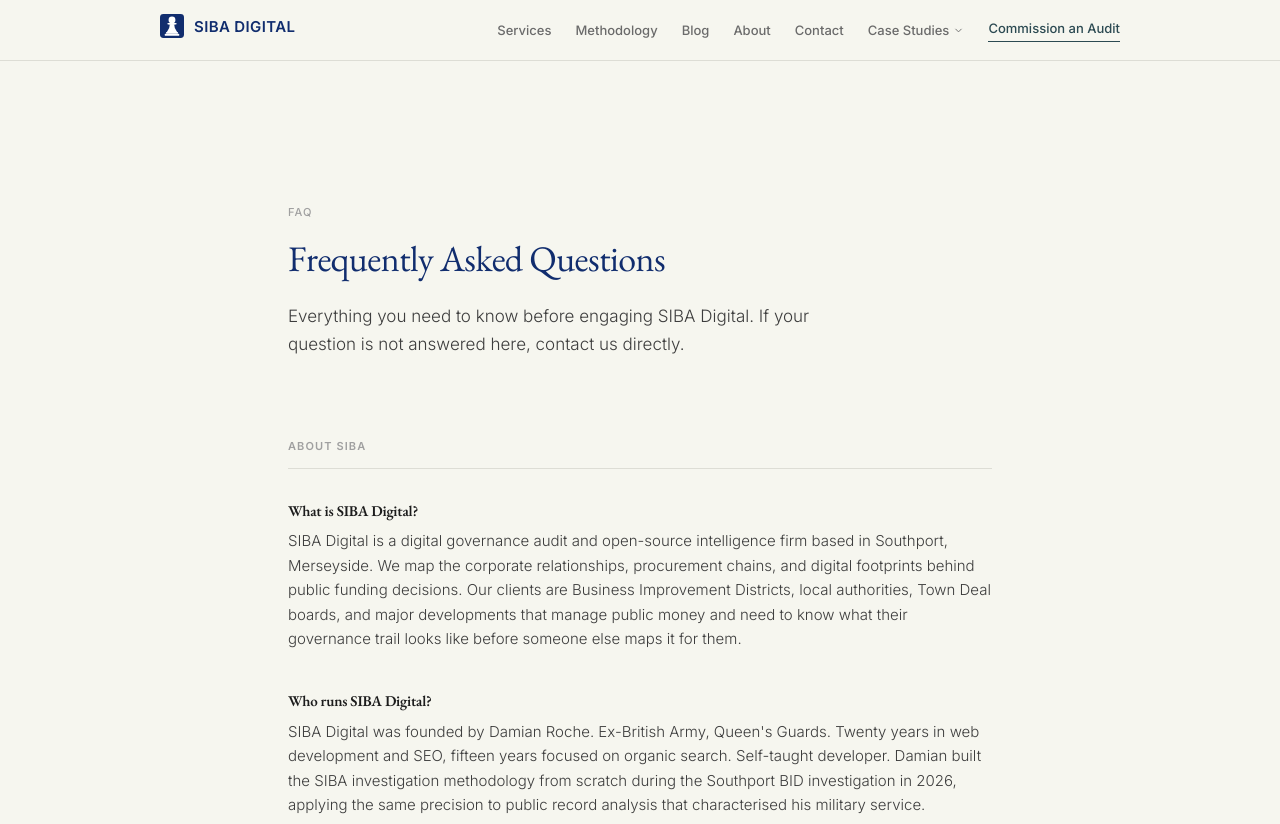
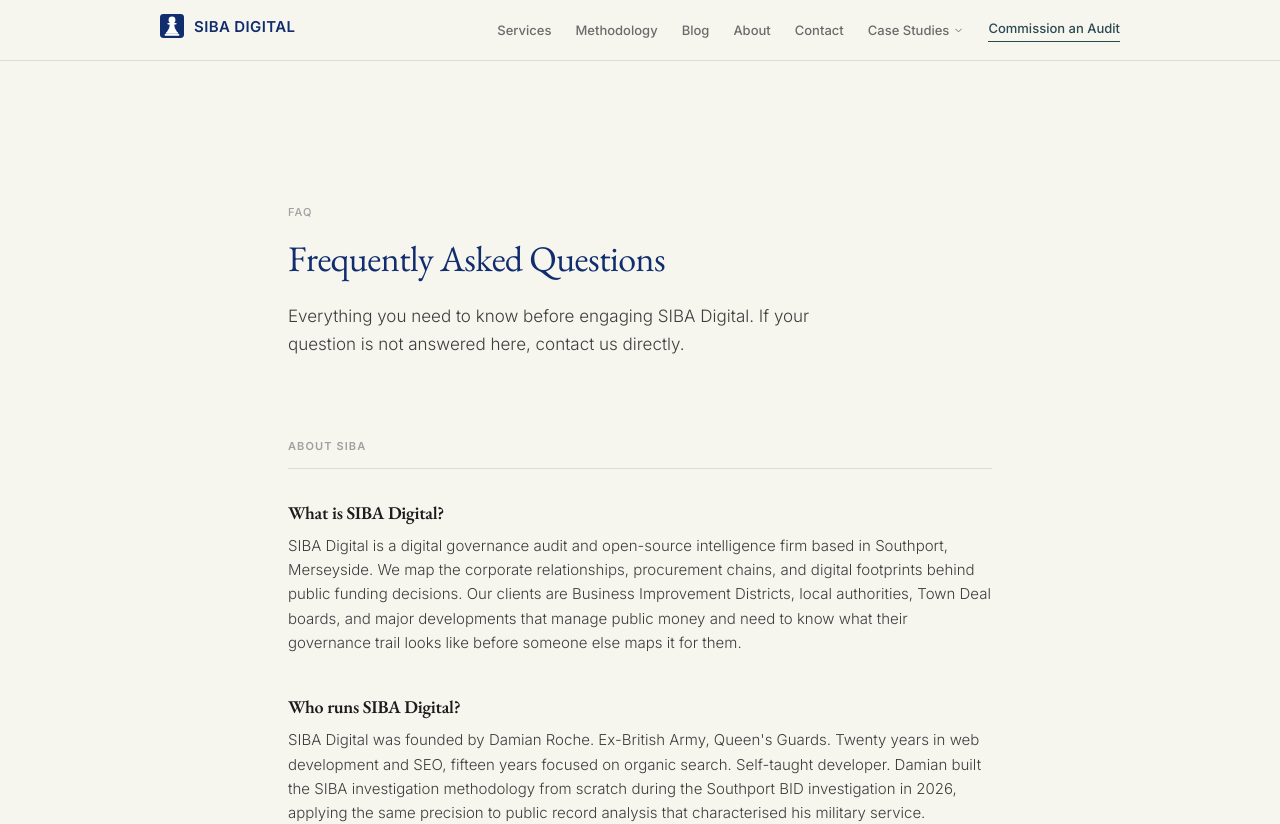
Before and after one commit to damian756/siba.digital, a Next.js app: page /faq in a window 1280 px wide. Shown: the top 824 px of the page. Built offline with nearby package versions, Linux system fonts and the light colour scheme.

Commit message:
Increase FAQ question heading size for clearer hierarchy

```diff
--- a/app/faq/page.tsx
+++ b/app/faq/page.tsx
@@ -220,7 +220,7 @@ export default function FaqPage() {
                 <div className="space-y-10">
                   {section.items.map((item) => (
                     <div key={item.q}>
-                      <h2 className="text-[15px] font-semibold text-[#1c1c1c] mb-2 leading-snug">
+                      <h2 className="text-[18px] font-semibold text-[#1c1c1c] mb-2 leading-snug">
                         {item.q}
                       </h2>
                       <p className="text-[15px] text-[#3d3d3d] leading-relaxed">
```
